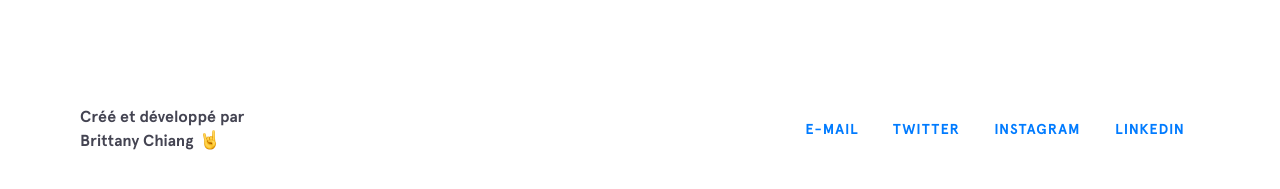
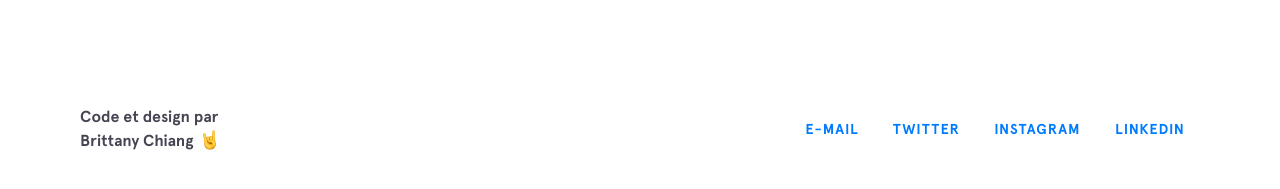
Before and after one commit to bthv1/baptistethevelein.fr, a Jekyll site: the page built from index.html, in a window 1280 px wide and 900 px high, scrolled down 1785 px. Shown: the part 697-886 px from the top of the window. Built offline with Jekyll 4.4.1, drawn with Linux system fonts in a browser that asks for light colours; nearby versions of some CDN libraries.

Commit message:
Update footer.html

```diff
--- a/_includes/footer.html
+++ b/_includes/footer.html
@@ -1,7 +1,7 @@
 <footer class="footer">
   <div class="footer__copyright">
     <div class="top">
-      <span>Créé et développé par</span>
+      <span>Code et design par</span>
     </div>
     <div class="bottom">
       <span><a class="underline-link" href="https://brittanychiang.com">Brittany Chiang</a></span>
```
